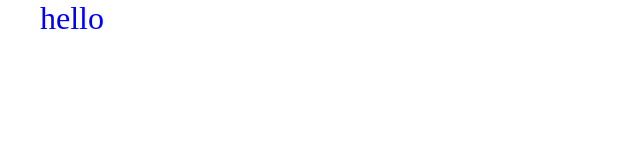
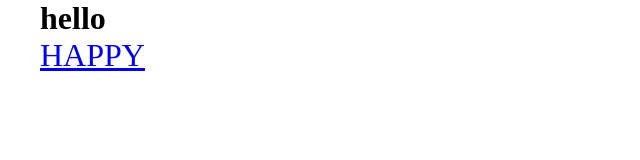
Before and after one commit to jhwang03/jhwang03.github.io, a plain HTML site: page index.html in a window 1280 px wide. Shown: the whole page, without its empty margins (0-640 px from the left). Drawn offline with Linux system fonts and the light colour scheme.

Commit message:
Add header, main and link

```diff
--- a/index.html
+++ b/index.html
@@ -8,6 +8,15 @@
   <title>Title</title>
 </head>
 <body>
-  <p>hello</p>
+  <header>
+    <div>
+      <h1>hello</h1>
+    </div>
+  </header>
+  <main>
+    <div>
+      <p><a href="#">HAPPY</a></p>
+    </div>
+  </main>
 </body>
 </html>
```
